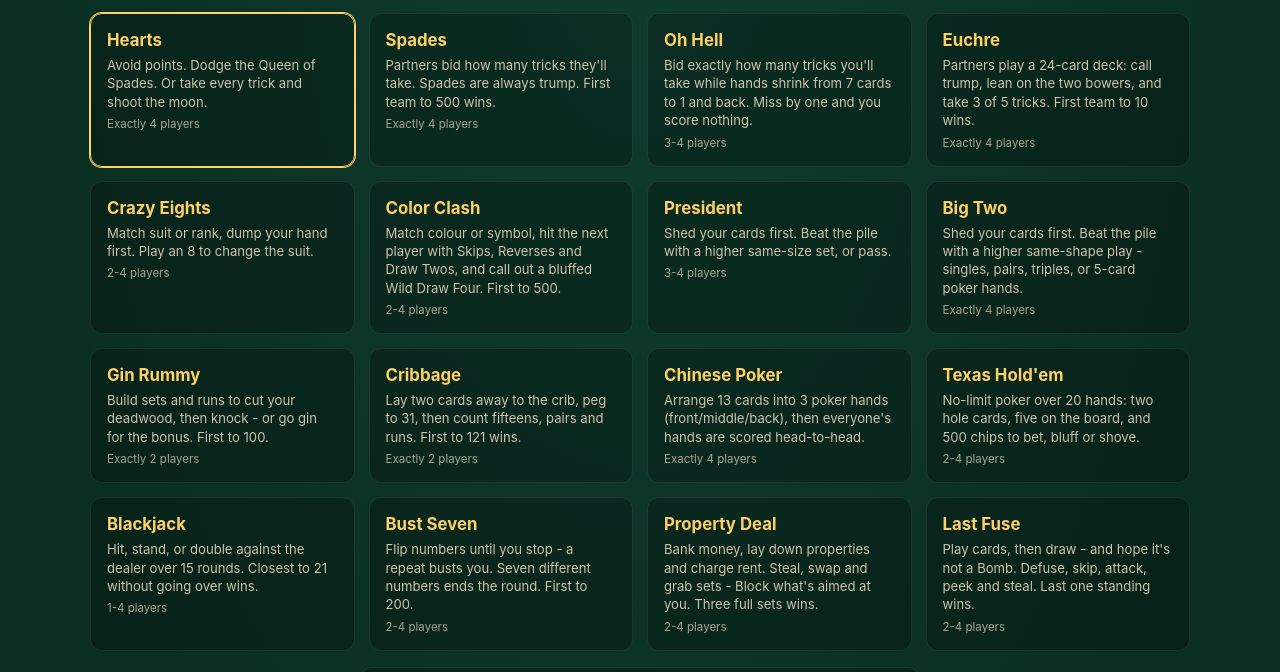
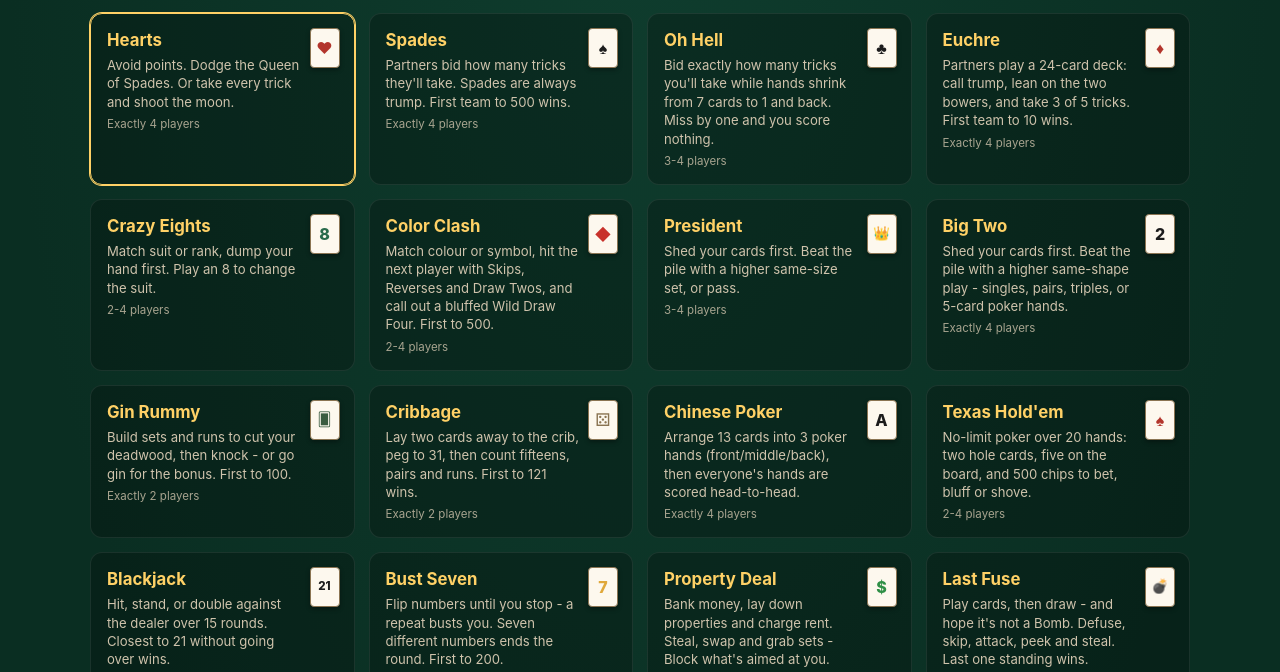
Before and after one commit to almang45/mini-games, a plain HTML site: page card-games/index.html in a window 1280 px wide. Shown: the part 123-795 px from the top of the page. Drawn offline with Linux system fonts and the light colour scheme.

Commit message:
feat(design): card games lobby badges, hand layout, and original card faces

```diff
--- a/card-games/css/style.css
+++ b/card-games/css/style.css
@@ -44,12 +44,13 @@
   background: var(--panel);
   border: 1px solid var(--felt-line);
   border-radius: 12px;
-  padding: 16px;
+  padding: 16px 52px 16px 16px;
   text-align: left;
   cursor: pointer;
   display: flex;
   flex-direction: column;
   gap: 6px;
+  position: relative;
   transition: transform 0.12s ease, border-color 0.12s ease;
 }
 .game-card:hover { transform: translateY(-2px); border-color: var(--accent); }
@@ -57,6 +58,41 @@
 .game-card h3 { margin: 0; color: var(--accent); font-size: 1.05rem; }
 .game-card p { margin: 0; color: var(--ink-dim); font-size: 0.82rem; line-height: 1.4; }
 .game-card .game-meta { font-size: 0.72rem; color: var(--ink-dim); opacity: 0.8; }
+
+/* Mini card badges on lobby game cards */
+.game-card::after {
+  content: "";
+  position: absolute;
+  top: 14px;
+  right: 14px;
+  width: 28px;
+  height: 38px;
+  border-radius: 4px;
+  background: var(--card-face);
+  border: 1px solid var(--card-border);
+  box-shadow: 0 2px 4px rgba(0, 0, 0, 0.35);
+  display: flex;
+  align-items: center;
+  justify-content: center;
+  font-size: 1rem;
+  line-height: 1;
+}
+.game-card:nth-child(1)::after { content: "♥"; color: var(--card-red); }
+.game-card:nth-child(2)::after { content: "♠"; color: var(--card-black); }
+.game-card:nth-child(3)::after { content: "♣"; color: var(--card-black); }
+.game-card:nth-child(4)::after { content: "♦"; color: var(--card-red); }
+.game-card:nth-child(5)::after { content: "8"; font-weight: 800; color: #2a6b4c; }
+.game-card:nth-child(6)::after { content: "◆"; color: #c8322b; }
+.game-card:nth-child(7)::after { content: "👑"; font-size: 0.85rem; }
+.game-card:nth-child(8)::after { content: "2"; font-weight: 800; color: var(--card-black); }
+.game-card:nth-child(9)::after { content: "🂠"; font-size: 0.85rem; color: #3a5c40; }
+.game-card:nth-child(10)::after { content: "⚄"; font-size: 1.1rem; color: #8a7452; }
+.game-card:nth-child(11)::after { content: "A"; font-weight: 800; color: var(--card-black); }
+.game-card:nth-child(12)::after { content: "♠"; color: #b3352c; }
+.game-card:nth-child(13)::after { content: "21"; font-size: 0.72rem; font-weight: 800; color: var(--card-black); }
+.game-card:nth-child(14)::after { content: "7"; font-weight: 800; color: #e0a83a; }
+.game-card:nth-child(15)::after { content: "$"; font-weight: 800; color: #2f8f46; }
+.game-card:nth-child(16)::after { content: "💣"; font-size: 0.85rem; }
 
 .start-panel {
   width: 100%;
@@ -148,7 +184,15 @@
 .seat-header .seat-score { margin-left: 6px; color: var(--accent); font-variant-numeric: tabular-nums; }
 
 .seat-hand { display: flex; gap: 4px; flex-wrap: wrap; justify-content: center; min-height: 70px; }
-.seat.pos-left .seat-hand, .seat.pos-right .seat-hand { flex-direction: column; }
+.seat.pos-left .seat-hand, .seat.pos-right .seat-hand {
+  flex-direction: column;
+  flex-wrap: nowrap;
+  gap: 0;
+}
+.seat.pos-left .seat-hand .card + .card,
+.seat.pos-right .seat-hand .card + .card {
+  margin-top: -46px;
+}
 
 /* --------------------------------------------------------------- card faces */
 
@@ -286,15 +330,16 @@
 /* ------------------------------------------------------ Color Clash faces */
 
 /* Four colours plus black wilds, drawn by color-clash-ui.js's renderFace.
-   The tilted white oval is the classic shape, not anyone's artwork. */
+   Original rounded-rect emblem with dual borders replacing commercial trade dress. */
 .cc-card { --cc: #333; background: var(--cc); border-color: rgba(0, 0, 0, 0.35); color: #fff; overflow: hidden; }
 .cc-R { --cc: #c8322b; } .cc-Y { --cc: #e2a812; } .cc-G { --cc: #2f8f46; } .cc-B { --cc: #2763b3; }
 .cc-wild { --cc: #1c1c1c; background: conic-gradient(from 45deg, #c8322b 0 25%, #2763b3 0 50%, #2f8f46 0 75%, #e2a812 0); }
 .cc-oval {
-  position: absolute; inset: 9px 5px; border-radius: 50%; background: #fff; transform: rotate(-24deg);
+  position: absolute; inset: 10px 6px; border-radius: 8px; background: #fff;
+  border: 1.5px solid rgba(0, 0, 0, 0.15); box-shadow: 0 1px 3px rgba(0, 0, 0, 0.25);
   display: flex; align-items: center; justify-content: center;
 }
-.cc-value { transform: rotate(24deg); font-weight: 800; font-size: 1.05rem; color: var(--cc); line-height: 1; }
+.cc-value { font-weight: 800; font-size: 1.1rem; color: var(--cc); line-height: 1; }
 .cc-wild .cc-value { color: #1c1c1c; }
 .cc-corner { position: absolute; top: 2px; left: 4px; font-size: 0.6rem; font-weight: 800; line-height: 1; text-shadow: 0 1px 1px rgba(0, 0, 0, 0.5); }
 .card-small .cc-oval { inset: 7px 4px; }
@@ -419,6 +464,10 @@ button.pd-pick.is-picked { background: var(--accent); color: #2a1c00; font-weigh
   .seat.pos-left .seat-header, .seat.pos-right .seat-header { flex-wrap: wrap; justify-content: center; padding: 4px 6px; border-radius: 12px; text-align: center; }
   .seat.pos-left .seat-score, .seat.pos-right .seat-score { margin-left: 0; }
   .card { width: 36px; height: 50px; }
+  .seat.pos-left .seat-hand .card + .card,
+  .seat.pos-right .seat-hand .card + .card {
+    margin-top: -36px;
+  }
   /* The felt is 178px wide inside; five 36px board cards would wrap. */
   .board-row { flex-wrap: nowrap; gap: 2px; }
   .board-row .card { width: 32px; height: 45px; }
--- a/card-games/js/ui/last-fuse-ui.js
+++ b/card-games/js/ui/last-fuse-ui.js
@@ -15,8 +15,8 @@
     future: "Future", nope: "Nope", tabby: "Tabby", calico: "Calico", siamese: "Siamese", sphynx: "Sphynx", ginger: "Ginger",
   };
   const GLYPH = {
-    bomb: "💣︎", defuse: "✂", attack: "⚔", skip: "⏭︎", favor: "🤲︎", shuffle: "⇄",
-    future: "👁︎", nope: "✋︎", tabby: "🐈︎", calico: "🐈︎", siamese: "🐈︎", sphynx: "🐈︎", ginger: "🐈︎",
+    bomb: "💣", defuse: "✂", attack: "⚔", skip: "⏭", favor: "🤲", shuffle: "🔀",
+    future: "👁", nope: "✋", tabby: "🐯", calico: "🐾", siamese: "🐱", sphynx: "𓃠", ginger: "🦊",
   };
   const ORDER = ["defuse", "nope", "attack", "skip", "future", "shuffle", "favor"].concat(LF.CATS);
 
```
